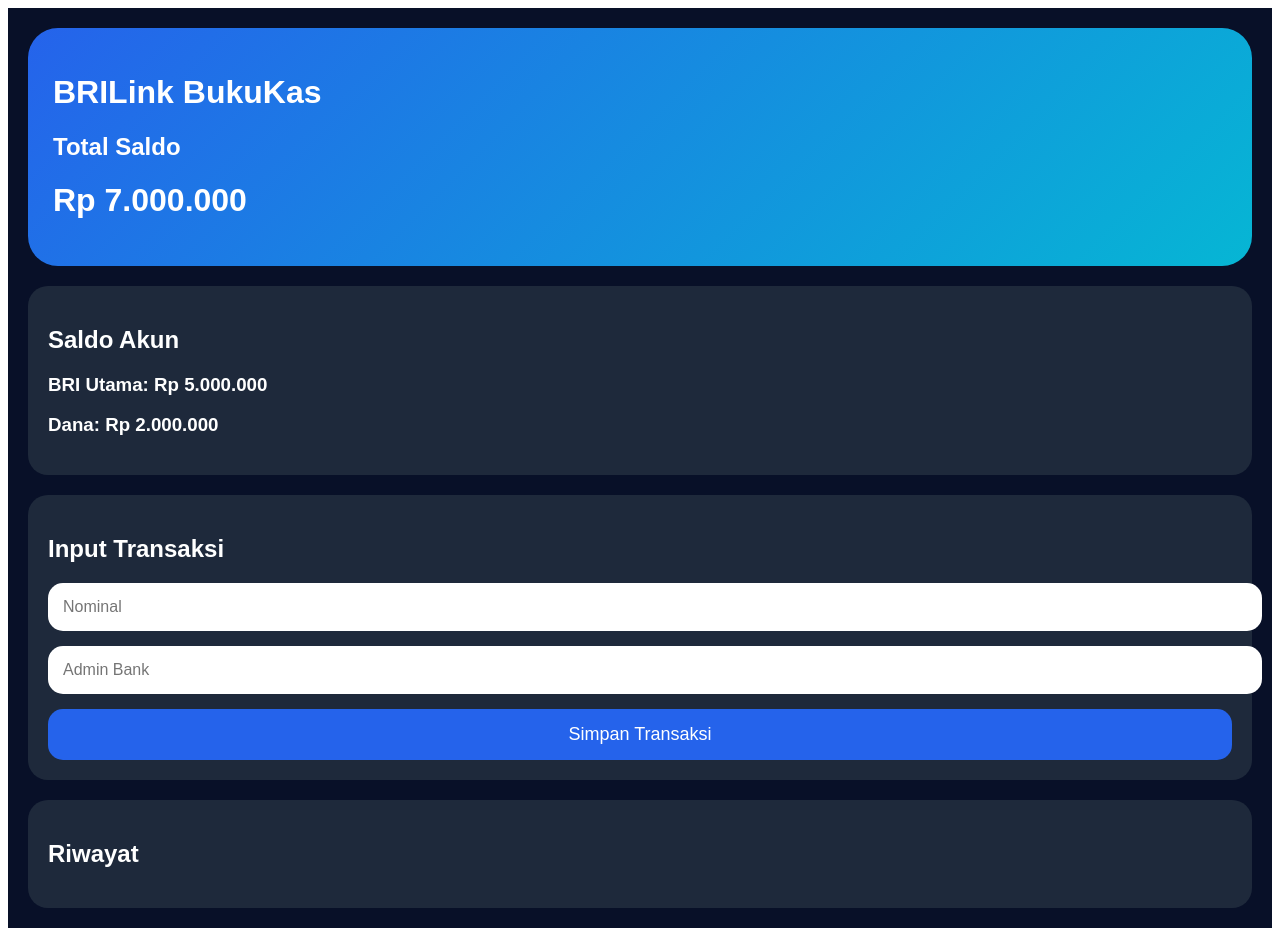
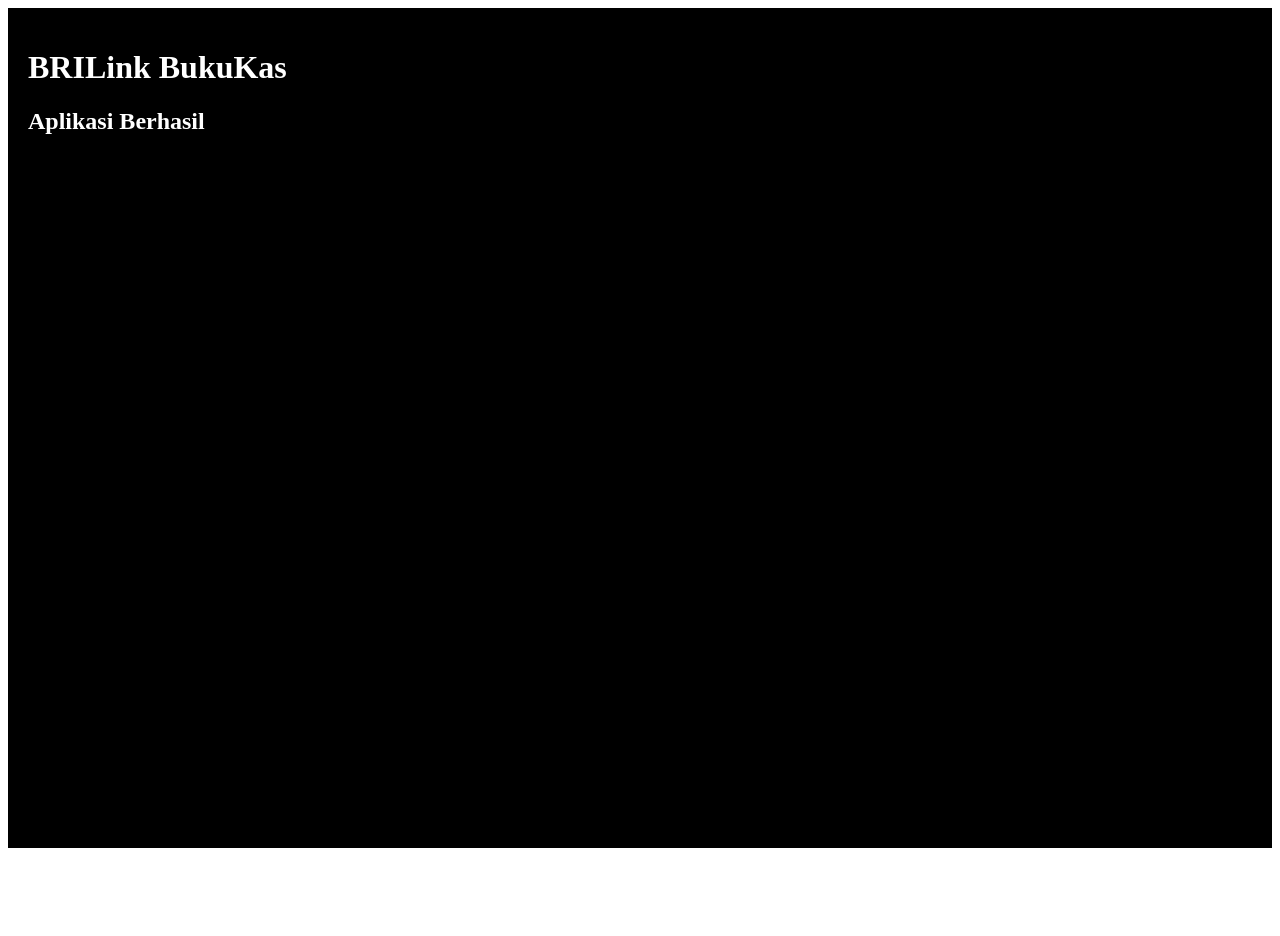
Before and after one commit to karyabengkellas03-dot/Buku-kas-brilink, a React (Vite) app: page / in a window 1280 px wide. After the commit the page ends 856 px from the top, so only its background shows below. Built offline with nearby package versions, Linux system fonts and the light colour scheme.

Commit message:
Update App.jsx

```diff
--- a/src/App.jsx
+++ b/src/App.jsx
@@ -1,182 +1,16 @@
-import { useState } from "react";
-
 export default function App() {
-  const [saldoA, setSaldoA] = useState(5000000);
-  const [saldoB, setSaldoB] = useState(2000000);
-
-  const [nominal, setNominal] = useState("");
-  const [admin, setAdmin] = useState("");
-
-  const [riwayat, setRiwayat] = useState([]);
-
-  const totalSaldo = saldoA + saldoB;
-
-  const simpanTransaksi = () => {
-    const nom = Number(nominal);
-    const adm = Number(admin);
-
-    if (!nom) return;
-
-    setSaldoA(saldoA - nom - adm);
-    setSaldoB(saldoB + nom);
-
-    setRiwayat([
-      {
-        tanggal: new Date().toLocaleString(),
-        nominal: nom,
-        admin: adm,
-      },
-      ...riwayat,
-    ]);
-
-    setNominal("");
-    setAdmin("");
-  };
-
   return (
     <div
       style={{
-        background: "#081028",
+        background: "black",
+        color: "white",
         minHeight: "100vh",
-        color: "white",
         padding: 20,
-        fontFamily: "sans-serif",
       }}
     >
-      <div
-        style={{
-          background:
-            "linear-gradient(135deg,#2563eb,#06b6d4)",
-          padding: 25,
-          borderRadius: 30,
-        }}
-      >
-        <h1>BRILink BukuKas</h1>
+      <h1>BRILink BukuKas</h1>
 
-        <h2>Total Saldo</h2>
-
-        <h1>
-          Rp {totalSaldo.toLocaleString("id-ID")}
-        </h1>
-      </div>
-
-      <div
-        style={{
-          background: "#1e293b",
-          marginTop: 20,
-          padding: 20,
-          borderRadius: 20,
-        }}
-      >
-        <h2>Saldo Akun</h2>
-
-        <h3>
-          BRI Utama:
-          Rp {saldoA.toLocaleString("id-ID")}
-        </h3>
-
-        <h3>
-          Dana:
-          Rp {saldoB.toLocaleString("id-ID")}
-        </h3>
-      </div>
-
-      <div
-        style={{
-          background: "#1e293b",
-          marginTop: 20,
-          padding: 20,
-          borderRadius: 20,
-        }}
-      >
-        <h2>Input Transaksi</h2>
-
-        <input
-          type="number"
-          placeholder="Nominal"
-          value={nominal}
-          onChange={(e) =>
-            setNominal(e.target.value)
-          }
-          style={input}
-        />
-
-        <input
-          type="number"
-          placeholder="Admin Bank"
-          value={admin}
-          onChange={(e) =>
-            setAdmin(e.target.value)
-          }
-          style={input}
-        />
-
-        <button
-          onClick={simpanTransaksi}
-          style={button}
-        >
-          Simpan Transaksi
-        </button>
-      </div>
-
-      <div
-        style={{
-          background: "#1e293b",
-          marginTop: 20,
-          padding: 20,
-          borderRadius: 20,
-        }}
-      >
-        <h2>Riwayat</h2>
-
-        {riwayat.map((item, index) => (
-          <div
-            key={index}
-            style={{
-              background: "#334155",
-              padding: 15,
-              borderRadius: 15,
-              marginTop: 10,
-            }}
-          >
-            <p>{item.tanggal}</p>
-
-            <h3>
-              Rp{" "}
-              {item.nominal.toLocaleString(
-                "id-ID"
-              )}
-            </h3>
-
-            <p>
-              Admin:
-              Rp{" "}
-              {item.admin.toLocaleString(
-                "id-ID"
-              )}
-            </p>
-          </div>
-        ))}
-      </div>
+      <h2>Aplikasi Berhasil</h2>
     </div>
   );
 }
-
-const input = {
-  width: "100%",
-  padding: 15,
-  borderRadius: 15,
-  border: "none",
-  marginBottom: 15,
-  fontSize: 16,
-};
-
-const button = {
-  width: "100%",
-  padding: 15,
-  borderRadius: 15,
-  border: "none",
-  background: "#2563eb",
-  color: "white",
-  fontSize: 18,
-};
```
